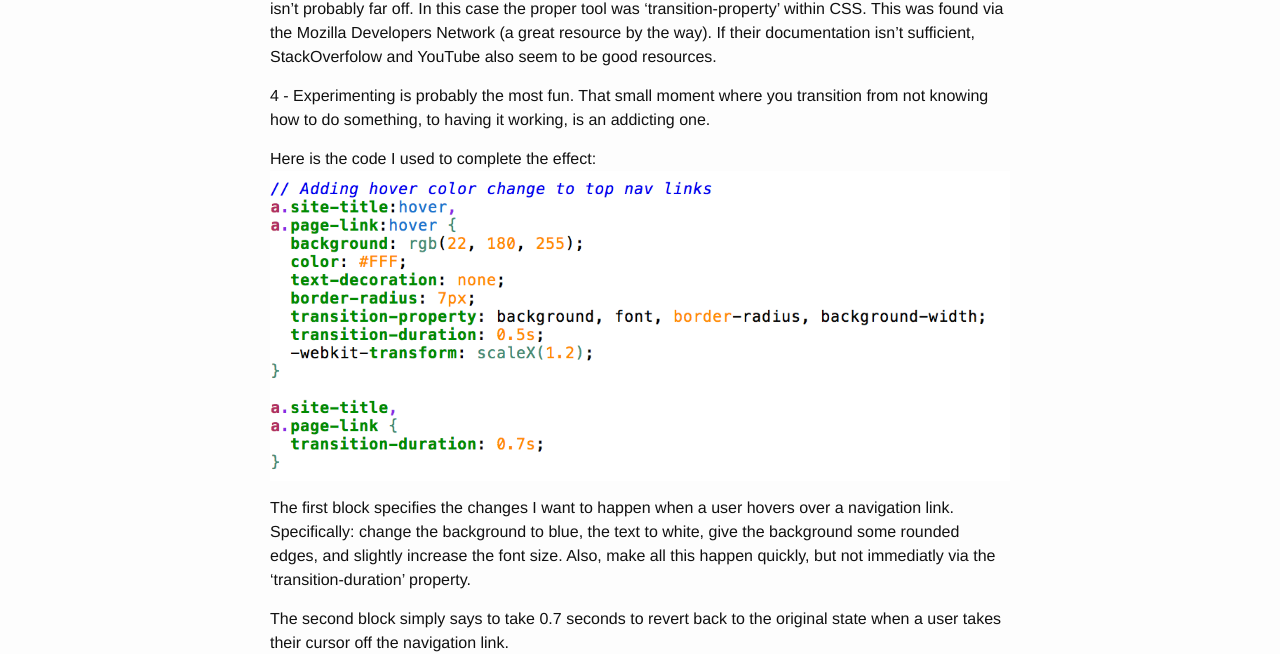
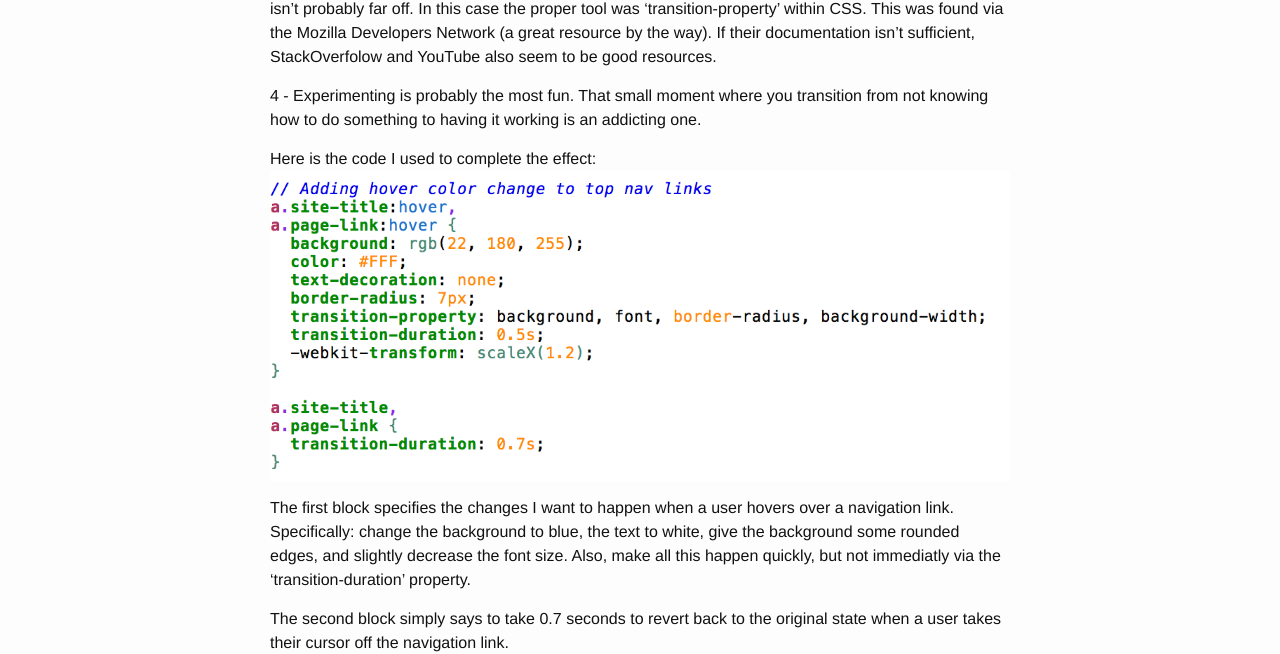
Before and after one commit to LeonM234/Leon.github.io, a Jekyll site: the page built from _posts/2014-10-16-Post_2.markdown, in a window 1280 px wide. Shown: the part 696-1350 px from the top of the page. Built offline with Jekyll 4.4.1, drawn with Linux system fonts in a browser that asks for light colours.

Commit message:
Third blog post, plus some minor tweaks to layout.scss

```diff
--- a/_posts/2014-10-16-Post_2.markdown
+++ b/_posts/2014-10-16-Post_2.markdown
@@ -23,11 +23,11 @@
 
 2 & 3 - I can't recall exactly what I searched, but something along the lines of "hover link slow change" isn't probably far off.  In this case the proper tool was 'transition-property' within CSS.  This was found via the Mozilla Developers Network (a great resource by the way).  If their documentation isn't sufficient, StackOverfolow and YouTube also seem to be good resources.
 
-4 - Experimenting is probably the most fun.  That small moment where you transition from not knowing how to do something, to having it working, is an addicting one.
+4 - Experimenting is probably the most fun.  That small moment where you transition from not knowing how to do something to having it working is an addicting one.
 
 Here is the code I used to complete the effect:
 <img src="/images/transition.png" id="transition_img" />
 
-The first block specifies the changes I want to happen when a user hovers over a navigation link.  Specifically: change the background to blue, the text to white, give the background some rounded edges, and slightly increase the font size.  Also, make all this happen quickly, but not immediatly via the 'transition-duration' property.
+The first block specifies the changes I want to happen when a user hovers over a navigation link.  Specifically: change the background to blue, the text to white, give the background some rounded edges, and slightly decrease the font size.  Also, make all this happen quickly, but not immediatly via the 'transition-duration' property.
 
 The second block simply says to take 0.7 seconds to revert back to the original state when a user takes their cursor off the navigation link.
--- a/_sass/_layout.scss
+++ b/_sass/_layout.scss
@@ -30,9 +30,9 @@
   color: #FFF;
   text-decoration: none;
   border-radius: 7px;
-  transition-property: background, font, border-radius, background-width;
+  font-size: 0.9em;
+  transition-property: all;
   transition-duration: 0.5s;
-  -webkit-transform: scaleX(1.2);
 }
 
 a.site-title,
```
Also changed, not shown: _posts/2014-10-23-Post_3.markdown (added, +26 -0 lines).
